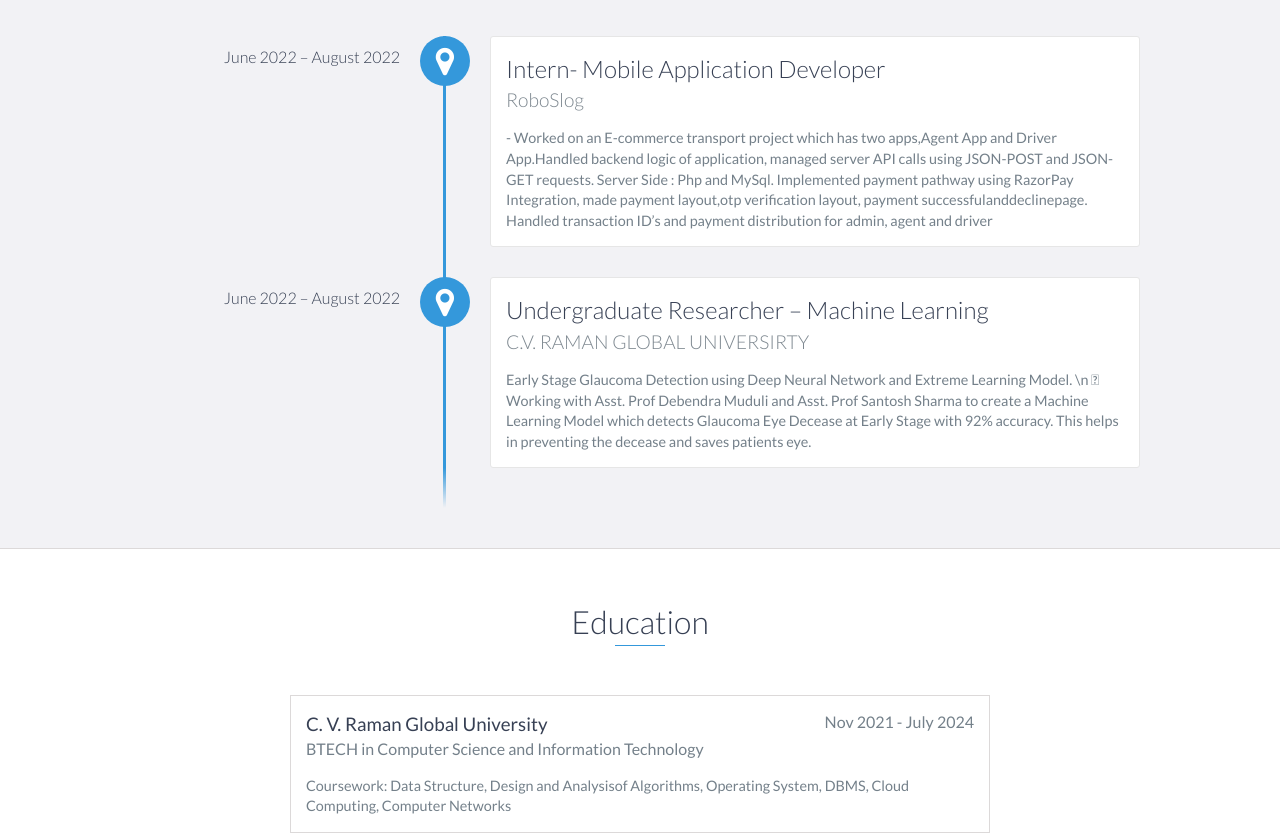
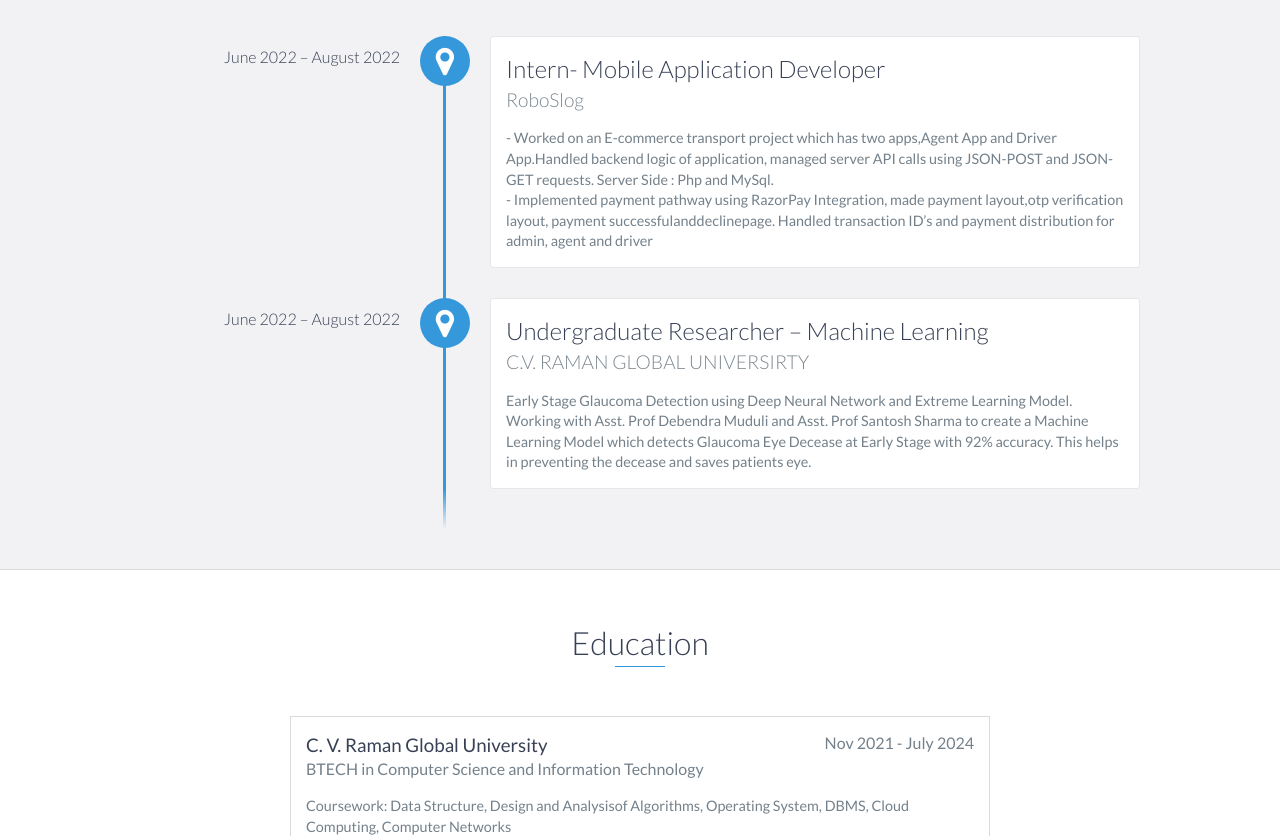
Before and after one commit to s0oraj/Portfolio, a website: page index.html in a window 1280 px wide. Shown: the part 920-1756 px from the top of the page. Drawn offline with nearby package versions, Linux system fonts and the light colour scheme.

Commit message:
Update index.html

```diff
--- a/index.html
+++ b/index.html
@@ -74,15 +74,16 @@
                 <h4>RoboSlog</h4>
                 <p>
               - Worked on an E-commerce transport project which has two apps,Agent App and Driver App.Handled backend logic of application, managed server API calls using JSON-POST and JSON-GET requests. Server Side : Php and MySql.
-			Implemented payment pathway using RazorPay Integration, made payment layout,otp verification layout, payment successfulanddeclinepage. Handled transaction ID’s and payment distribution for admin, agent and driver  </p>
+			 </p> <p>- Implemented payment pathway using RazorPay Integration, made payment layout,otp verification layout, payment successfulanddeclinepage. Handled transaction ID’s and payment distribution for admin, agent and driver  </p>
             </div>
 
 	 <div data-date="June 2022 – August 2022">
                 <h3>Undergraduate Researcher – Machine Learning </h3>
                 <h4>C.V. RAMAN GLOBAL UNIVERSIRTY</h4>
                 <p>
-             Early Stage Glaucoma Detection using Deep Neural Network and Extreme Learning Model. \n
- Working with Asst. Prof Debendra Muduli and Asst. Prof Santosh Sharma to create a Machine Learning Model which detects
+             Early Stage Glaucoma Detection using Deep Neural Network and Extreme Learning Model.
+		 </p> <p>
+	Working with Asst. Prof Debendra Muduli and Asst. Prof Santosh Sharma to create a Machine Learning Model which detects
 Glaucoma Eye Decease at Early Stage with 92% accuracy. This helps in preventing the decease and saves patients eye.
 		 </p>
             </div>
```
